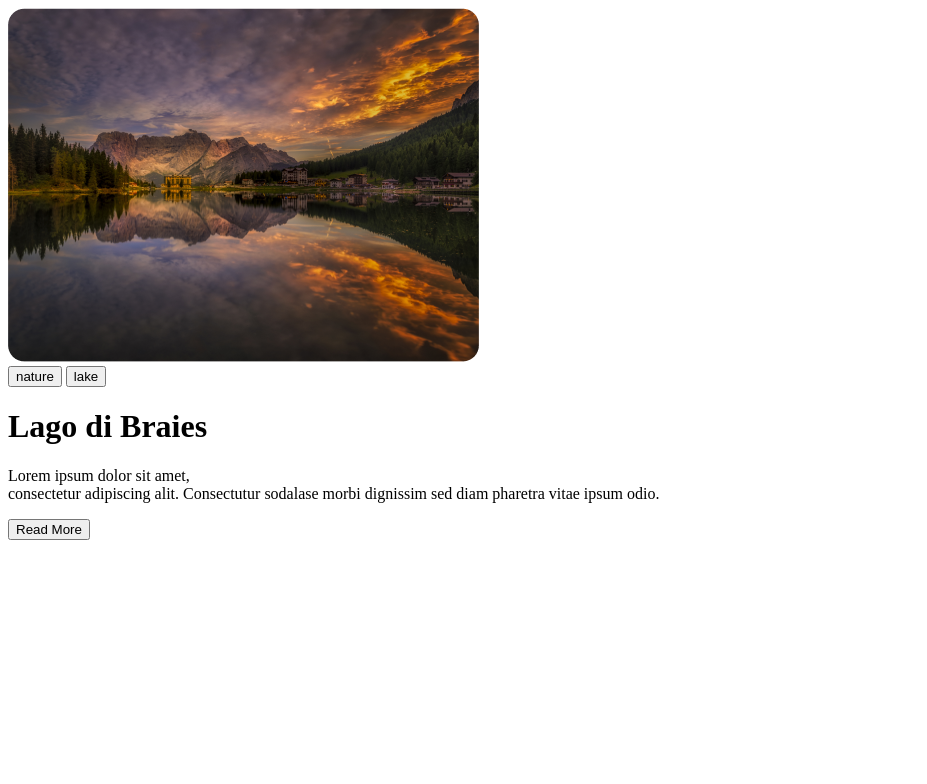
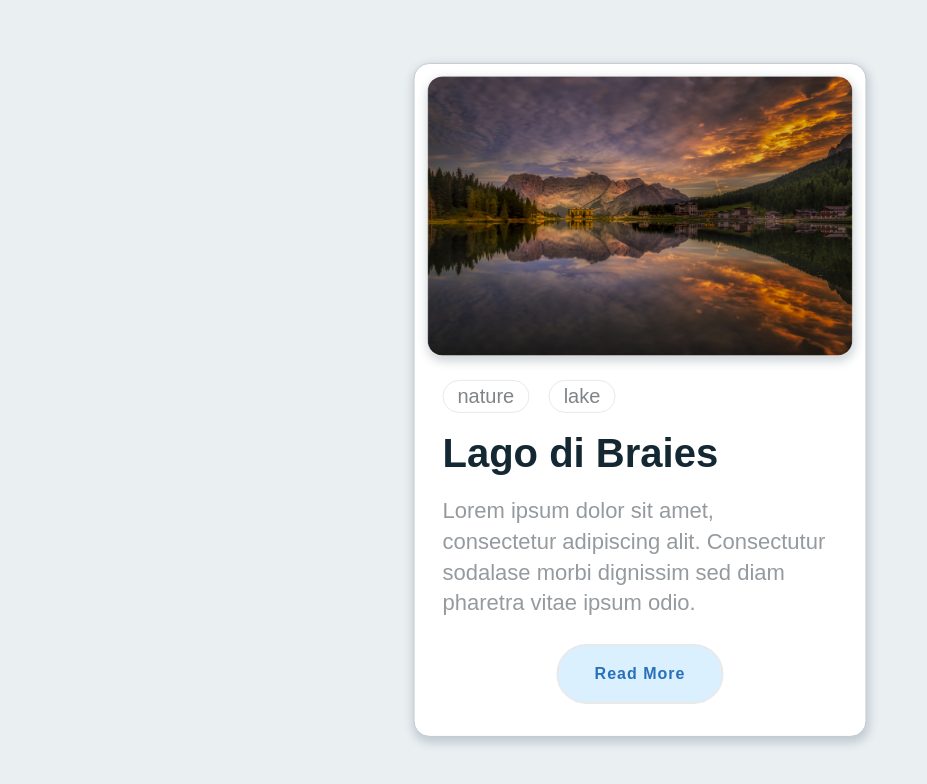
Before and after one commit to suxrobjon08/suxrob777, a plain HTML site: page index.html in a window 1280 px wide. Shown: the whole page, without its empty margins (0-927 px from the left). Drawn offline with Linux system fonts and the light colour scheme.

Commit message:
Add files via upload

```diff
--- a/index.html
+++ b/index.html
@@ -5,7 +5,7 @@
     <meta charset="UTF-8">
     <meta name="viewport" content="width=device-width, initial-scale=1.0">
     <title>nature card</title>
-    <link rel="stylesheet" href="./styl.css">
+    <link rel="stylesheet" href="./style.css">
 </head>
 
 <body>
--- /dev/null
+++ b/style.css
@@ -0,0 +1,99 @@
+* {
+    margin: 0;
+    padding: 0;
+    box-sizing: border-box;
+}
+
+body {
+    background-color: #eaeff2;
+    font-family: sans-serif;
+}
+.card {
+    background-color: #fff;
+    width: 453px;
+    border: 1.7px solid #c5cace;
+    border-radius: 16px;
+
+    position: absolute;
+    top: 50%;
+    left: 50%;
+    transform: translate(-50%, -50%);
+
+    padding: 12px 13px;
+    box-shadow: 1px 4px 10px 2px rgba(34, 60, 80, 0.2);
+}
+
+.card:hover {
+    box-shadow: 5px 4px 15px 3px rgba(34, 60, 80, 0.2);
+    transition: 0.3s ease;
+}
+
+.card-image {
+    width: 425px;
+    height: 280px;
+    box-shadow: 1px 4px 10px 2px rgba(34, 60, 80, 0.2);
+    border-radius: 16px;
+}
+
+.card-buttons-box {
+    margin-left: 15px;
+    margin-top: 20px;
+}
+
+.card-btns {
+    font-size: 20px;
+    color: #808487;
+    background-color: transparent;
+    border: 1.6px solid #e9e9e9;
+    border-radius: 18px;
+    padding: 4px 14px ;
+    box-shadow: 5px 2px 9px --4px rgba(34, 60, 80, 0.2);
+    cursor: pointer;
+}
+.card-btns:nth-child(2) {
+    margin-left: 15px;
+}
+
+.card-title{
+    color: #142833;
+    margin-left: 15px;
+    margin-top: 18px;
+    font-size: 40px;
+}
+
+.card-text {
+    margin-left: 15px;
+    margin-right: 15px;
+    margin-top: 20px;
+    color: #959a9e;
+    font-size: 22px;
+    letter-spacing: -2%;
+    line-height: 1.4;
+}
+
+.read-more-btn {
+    display: flex;
+    justify-content: center;
+    margin: 25px 0 20px 0;
+}
+
+.read-more-btn button {
+    color: #2870b8;
+    background-color: #dbf0ff;
+    border: 2px solid #e9e9e9;
+    border-radius: 36px;
+    padding: 19px 36px;
+    font-size: 16px;
+    font-weight: 600;
+    letter-spacing: 1px;
+    box-shadow: 5px 3px 9px --3px rgba(34, 60, 80, 0.2);
+    cursor: pointer;
+}
+
+.read-more-btn button:hover {
+    background-color: #2870b8;
+    color: #dbf0ff;
+    border-color: #dbf0ff;
+    box-shadow: 5px 4px 15px 3px rgba(34, 60, 80, 0.2);
+    transition: 0.3s;
+}
```
